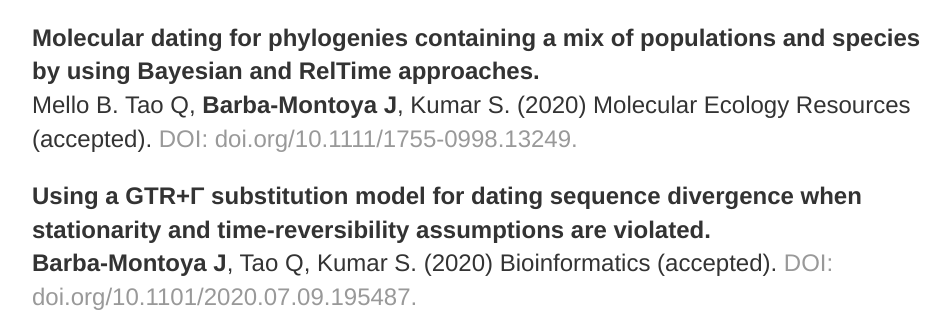
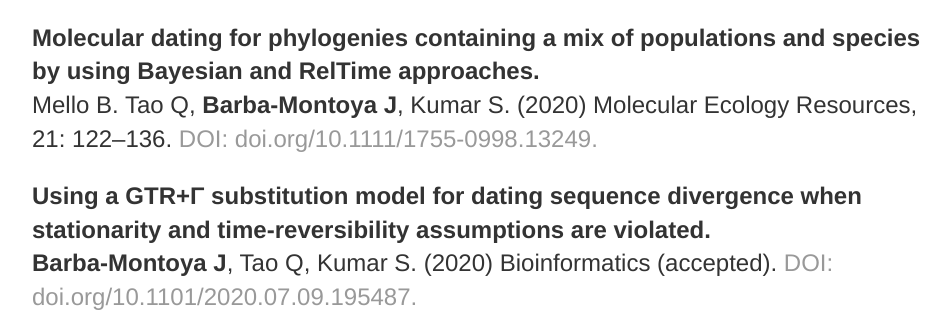
Before and after one commit to josebarbamontoya/josebarbamontoya.github.io, a Jekyll site: the page built from research/index.html, in a window 1280 px wide and 900 px high, scrolled down 371 px. Shown: the part 169-481 px from the top of the window, without its empty margins (160-1110 px from the left). Built offline with Jekyll 4.4.1, drawn with Linux system fonts in a browser that asks for light colours.

Commit message:
Update index.html

```diff
--- a/research/index.html
+++ b/research/index.html
@@ -12,7 +12,7 @@ title: Jose Barba-Montoya
 <b>Barba-Montoya J</b>, Tao Q, Kumar S. BMC Evolutionary Biology (in revision). <a href="https://doi.org/10.21203/rs.3.rs-29165/v2">DOI: doi.org/10.21203/rs.3.rs-29165/v2.</a>
 
 <p><b>Molecular dating for phylogenies containing a mix of populations and species by using Bayesian and RelTime approaches.</b><br>
-Mello B. Tao Q, <b>Barba-Montoya J</b>, Kumar S. (2020) Molecular Ecology Resources (accepted). <a href="https://doi.org/10.1111/1755-0998.13249">DOI: doi.org/10.1111/1755-0998.13249.</a>
+Mello B. Tao Q, <b>Barba-Montoya J</b>, Kumar S. (2020) Molecular Ecology Resources, 21: 122–136. <a href="https://doi.org/10.1111/1755-0998.13249">DOI: doi.org/10.1111/1755-0998.13249.</a>
 
 <p><b>Using a GTR+Γ substitution model for dating sequence divergence when stationarity and time-reversibility assumptions are violated.</b><br>
 <b>Barba-Montoya J</b>, Tao Q, Kumar S. (2020) Bioinformatics (accepted). <a href="https://doi.org/10.1101/2020.07.09.195487">DOI: doi.org/10.1101/2020.07.09.195487.</a>
```
